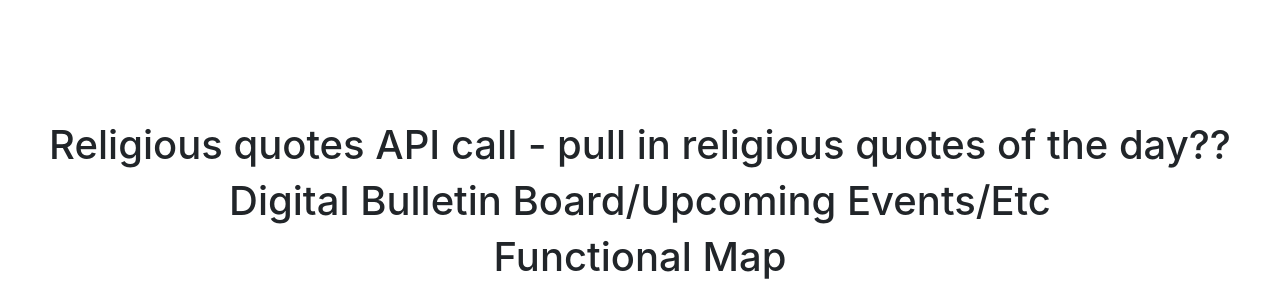
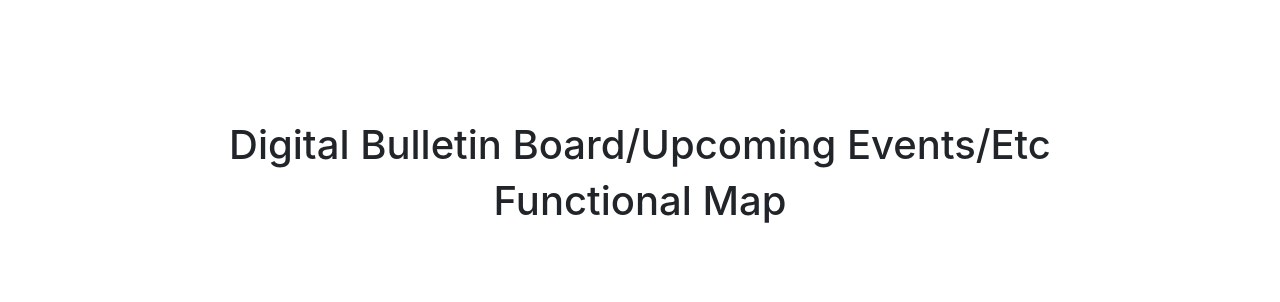
Before and after one commit to johndolacjr/ImmaculateConceptionCopperton, a Django app: template event_calendar/website/templates/home.html in a window 1280 px wide. Shown: the part 752-1054 px from the top of the page. Run offline with Django 3.2, Linux system fonts and the light colour scheme; the template is opened without the code that fills it, so the values that code supplies are empty; some libraries are stand-ins or nearby versions.

Commit message:
removed a todo line since I was able to get the christian quote to appear; still working on the church logo

```diff
--- a/event_calendar/website/templates/home.html
+++ b/event_calendar/website/templates/home.html
@@ -10,7 +10,6 @@
 </div>
 
   </div>
-    <h1 align="center">Religious quotes API call - pull in religious quotes of the day??</h1>
     <h1 align="center">Digital Bulletin Board/Upcoming Events/Etc</h1>
     <h1 align="center">Functional Map</h1>
 
```
